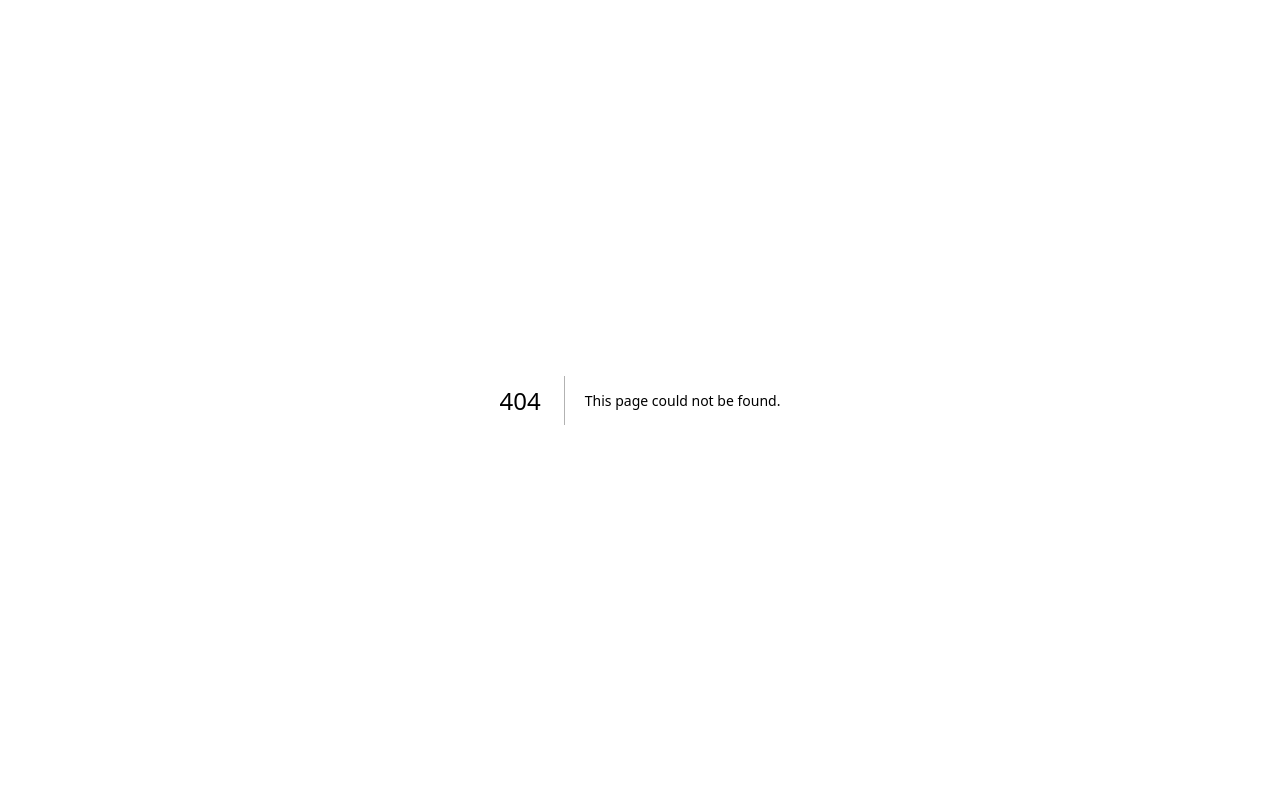
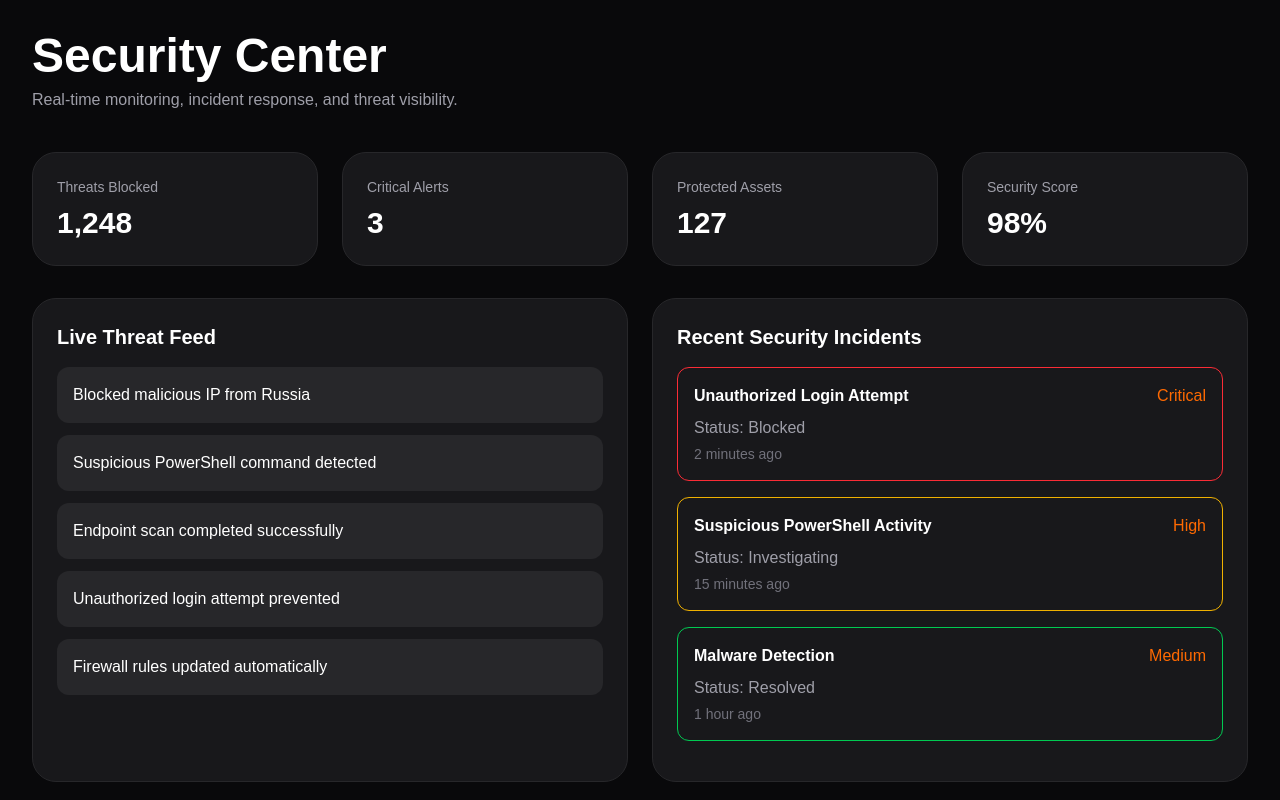
Before and after one commit to Henryiivii/agentshield, a Next.js app: page /security in a window 1280 px wide. Before the commit this address had no page. Shown: the top 800 px of the page. Built offline with nearby package versions, Linux system fonts and the light colour scheme.

Commit message:
Create page.tsx

```diff
--- /dev/null
+++ b/app/security/page.tsx
@@ -0,0 +1,184 @@
+export default function Security() {
+  const incidents = [
+    {
+      severity: "Critical",
+      title: "Unauthorized Login Attempt",
+      status: "Blocked",
+      time: "2 minutes ago",
+      color: "border-red-500",
+    },
+    {
+      severity: "High",
+      title: "Suspicious PowerShell Activity",
+      status: "Investigating",
+      time: "15 minutes ago",
+      color: "border-yellow-500",
+    },
+    {
+      severity: "Medium",
+      title: "Malware Detection",
+      status: "Resolved",
+      time: "1 hour ago",
+      color: "border-green-500",
+    },
+  ];
+
+  return (
+    <main className="min-h-screen bg-[#09090B] text-white p-8">
+      <div className="max-w-7xl mx-auto">
+
+        {/* Header */}
+        <div className="mb-10">
+          <h1 className="text-5xl font-bold">
+            Security Center
+          </h1>
+
+          <p className="text-zinc-400 mt-2">
+            Real-time monitoring, incident response, and threat visibility.
+          </p>
+        </div>
+
+        {/* Security Stats */}
+        <div className="grid md:grid-cols-4 gap-6 mb-8">
+
+          <StatCard
+            title="Threats Blocked"
+            value="1,248"
+          />
+
+          <StatCard
+            title="Critical Alerts"
+            value="3"
+          />
+
+          <StatCard
+            title="Protected Assets"
+            value="127"
+          />
+
+          <StatCard
+            title="Security Score"
+            value="98%"
+          />
+
+        </div>
+
+        {/* Threat Feed + Incidents */}
+        <div className="grid lg:grid-cols-2 gap-6">
+
+          <Panel title="Live Threat Feed">
+
+            <FeedItem text="Blocked malicious IP from Russia" />
+            <FeedItem text="Suspicious PowerShell command detected" />
+            <FeedItem text="Endpoint scan completed successfully" />
+            <FeedItem text="Unauthorized login attempt prevented" />
+            <FeedItem text="Firewall rules updated automatically" />
+
+          </Panel>
+
+          <Panel title="Recent Security Incidents">
+
+            {incidents.map((incident, index) => (
+              <div
+                key={index}
+                className={`border ${incident.color} rounded-xl p-4 mb-4`}
+              >
+                <div className="flex justify-between">
+                  <h3 className="font-semibold">
+                    {incident.title}
+                  </h3>
+
+                  <span className="text-orange-500">
+                    {incident.severity}
+                  </span>
+                </div>
+
+                <p className="text-zinc-400 mt-2">
+                  Status: {incident.status}
+                </p>
+
+                <p className="text-zinc-500 text-sm mt-1">
+                  {incident.time}
+                </p>
+              </div>
+            ))}
+
+          </Panel>
+
+        </div>
+
+        {/* Security Posture */}
+        <div className="mt-6">
+          <Panel title="Security Posture">
+
+            <div className="rounded-3xl bg-gradient-to-r from-amber-800 to-orange-950 p-8">
+              <h2 className="text-5xl font-bold">
+                HEALTHY
+              </h2>
+
+              <p className="mt-4 text-xl">
+                No active critical incidents detected.
+              </p>
+
+              <p className="text-orange-100 mt-2">
+                All monitored systems are operating normally.
+              </p>
+            </div>
+
+          </Panel>
+        </div>
+
+      </div>
+    </main>
+  );
+}
+
+function StatCard({
+  title,
+  value,
+}: {
+  title: string;
+  value: string;
+}) {
+  return (
+    <div className="bg-zinc-900 border border-zinc-800 rounded-3xl p-6">
+      <p className="text-zinc-400 text-sm">
+        {title}
+      </p>
+
+      <h2 className="text-3xl font-bold mt-2">
+        {value}
+      </h2>
+    </div>
+  );
+}
+
+function Panel({
+  title,
+  children,
+}: {
+  title: string;
+  children: React.ReactNode;
+}) {
+  return (
+    <div className="bg-zinc-900 border border-zinc-800 rounded-3xl p-6">
+      <h2 className="text-xl font-bold mb-4">
+        {title}
+      </h2>
+
+      {children}
+    </div>
+  );
+}
+
+function FeedItem({
+  text,
+}: {
+  text: string;
+}) {
+  return (
+    <div className="bg-zinc-800 rounded-xl p-4 mb-3">
+      {text}
+    </div>
+  );
+}
```
